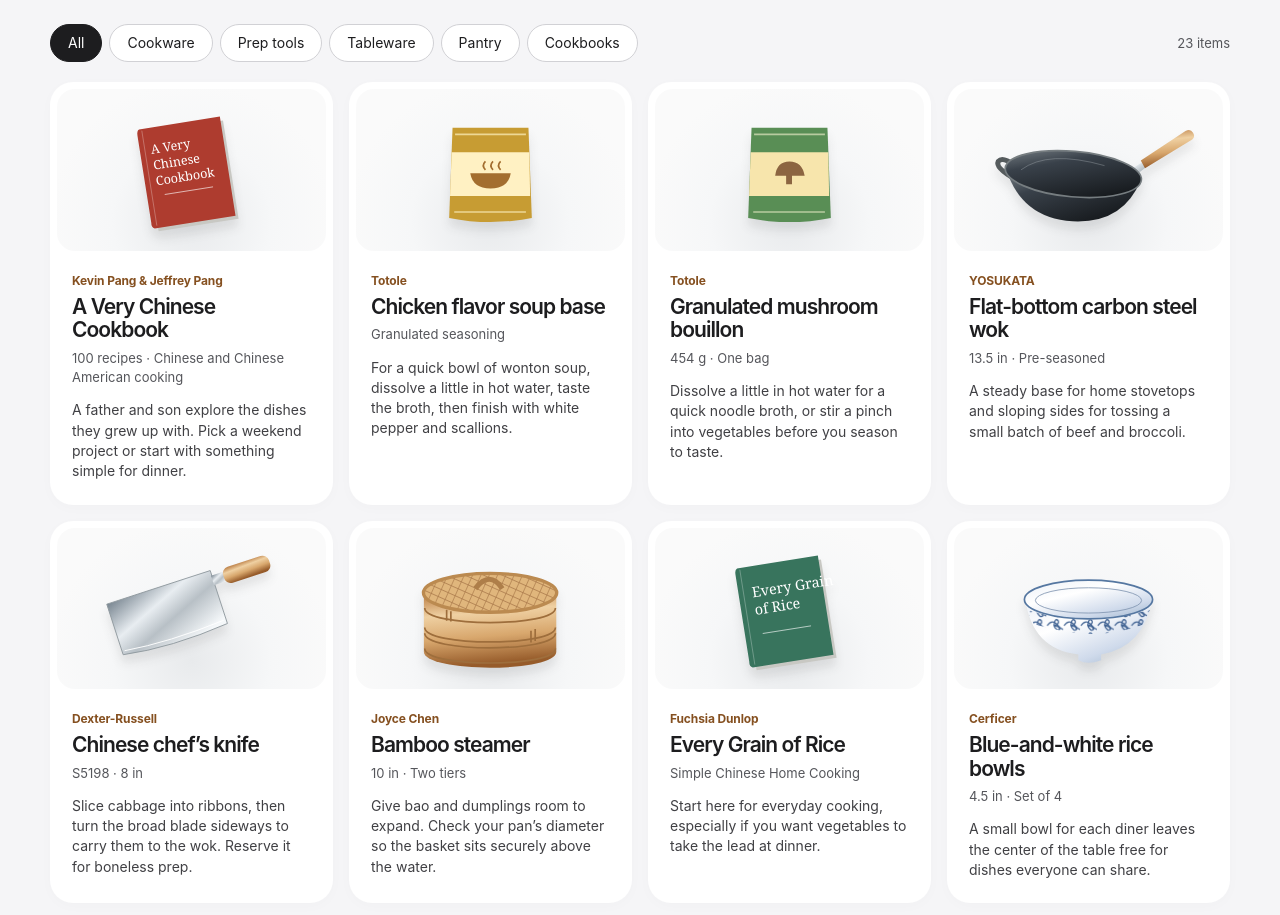
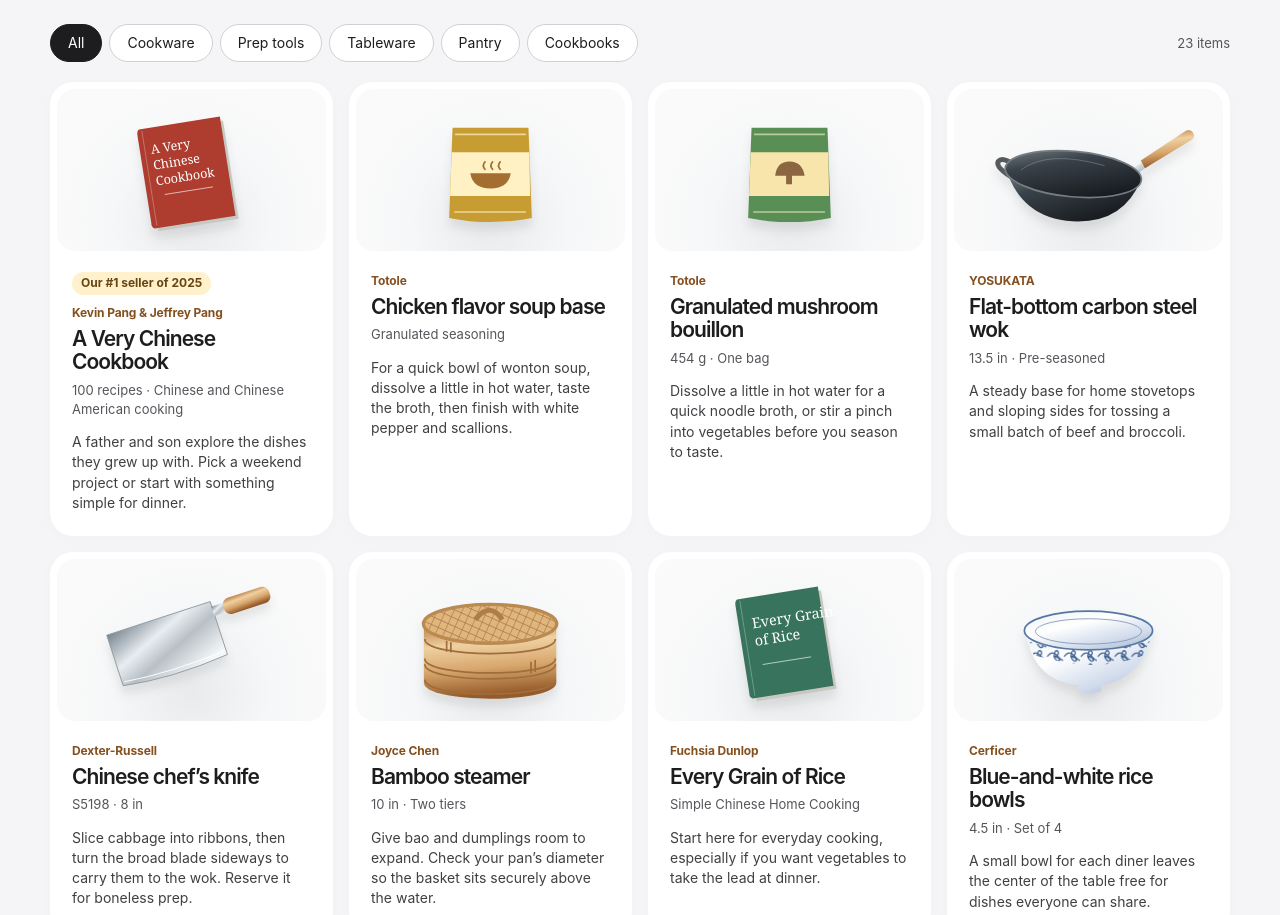
Before and after one commit to superchaospc/yiwuhire, a plain HTML site: page index.html in a window 1280 px wide. Shown: the part 705-1620 px from the top of the page. Drawn offline with Linux system fonts and the light colour scheme.

Commit message:
Highlight the top-ranked cookbook in the kitchen collection

```diff
--- a/index.html
+++ b/index.html
@@ -10,9 +10,9 @@
 <section class="collection wrap" id="collection" aria-labelledby="shop-title"><div class="section-heading"><div><p class="eyebrow">The collection</p><h2 id="shop-title">Kitchen essentials.</h2></div><p class="affiliate">As an Amazon Associate I earn from qualifying purchases.</p></div>
 <div class="catalog-controls"><div id="filters" role="group" aria-label="Filter products by category" hidden><button type="button" aria-pressed="true" data-filter="All">All</button><button type="button" aria-pressed="false" data-filter="Cookware">Cookware</button><button type="button" aria-pressed="false" data-filter="Prep tools">Prep tools</button><button type="button" aria-pressed="false" data-filter="Tableware">Tableware</button><button type="button" aria-pressed="false" data-filter="Pantry">Pantry</button><button type="button" aria-pressed="false" data-filter="Cookbooks">Cookbooks</button></div><p id="count" aria-live="polite">23 items</p></div>
 <div class="grid">
-      <a class="product" data-category="Cookbooks" href="https://www.amazon.com/dp/1954210477?tag=weichaoshen-20" rel="sponsored noopener" target="_blank" aria-label="View A Very Chinese Cookbook on Amazon (opens in a new tab)">
+      <a id="top-seller" class="product" data-category="Cookbooks" href="https://www.amazon.com/dp/1954210477?tag=weichaoshen-20" rel="sponsored noopener" target="_blank" aria-label="Our 2025 top seller, A Very Chinese Cookbook. View on Amazon (opens in a new tab)">
         <div class="studio verychinesebook"><svg viewBox="0 0 300 180" aria-hidden="true"><use href="kitchen/illustrations.svg#verychinesebook"></use></svg></div>
-        <div class="card-copy"><p class="maker">Kevin Pang &amp; Jeffrey Pang</p><h3>A Very Chinese Cookbook</h3><p class="spec">100 recipes · Chinese and Chinese American cooking</p><p class="use">A father and son explore the dishes they grew up with. Pick a weekend project or start with something simple for dinner.</p></div>
+        <div class="card-copy"><span class="top-seller-label">Our #1 seller of 2025</span><p class="maker">Kevin Pang &amp; Jeffrey Pang</p><h3>A Very Chinese Cookbook</h3><p class="spec">100 recipes · Chinese and Chinese American cooking</p><p class="use">A father and son explore the dishes they grew up with. Pick a weekend project or start with something simple for dinner.</p></div>
       </a>
       <a class="product" data-category="Pantry" href="https://www.amazon.com/dp/B007DMV732?tag=weichaoshen-20" rel="sponsored noopener" target="_blank" aria-label="View Chicken flavor soup base on Amazon (opens in a new tab)">
         <div class="studio bouillon"><svg viewBox="0 0 300 180" aria-hidden="true"><use href="kitchen/illustrations.svg#chickenbouillon"></use></svg></div>
--- a/kitchen/shop.css
+++ b/kitchen/shop.css
@@ -25,3 +25,5 @@
 @media(max-width:560px){.wrap{width:calc(100% - 36px)}.navlinks a:not(.channel){display:none}.hero{display:flex;flex-direction:column;background:#fff7e7}.hero-content{min-height:0;order:0;justify-content:center;align-items:center;text-align:center;padding:30px 0 18px}.headline{max-width:100%}.hero-art{order:1;position:relative;inset:auto;z-index:0;height:clamp(195px,56vw,265px);background-image:url('foodiechina888-hero-wide.webp');background-size:cover;background-position:center 50%}.hero-art:after{background:linear-gradient(180deg,#fff7e7,transparent 13%)}h1{font-size:clamp(48px,12vw,65px);line-height:.96}.kicker{font-size:15px;margin-bottom:9px}.lead{font-size:15px;max-width:320px;margin:13px auto 16px;line-height:1.38}.primary{padding:10px 16px;font-size:14px;gap:8px}.collection{padding:38px 0}.catalog-controls{display:block;margin:18px 0 13px}#count{margin-top:9px}#filters{gap:6px}#filters button{padding:9px 12px;font-size:13px}.grid{gap:10px}.product{border-radius:17px}.studio{margin:5px 5px 0;border-radius:13px;padding:6px 0 0}.card-copy{padding:13px 13px 15px}.card-copy h3{font-size:19px}.use{font-size:13px;margin:10px 0 0}.spec,.maker{font-size:12px}.selection{padding:28px 0;gap:19px}}
 @media(max-width:360px){.grid{grid-template-columns:1fr}}
 @media(prefers-reduced-motion:reduce){html{scroll-behavior:auto}.studio svg{transition:none}}
+
+.top-seller-label{margin-bottom:9px;padding:3px 9px;border-radius:999px;background:#fff1cc;color:#674513;font-size:12px;line-height:1.4;font-weight:650}
```
